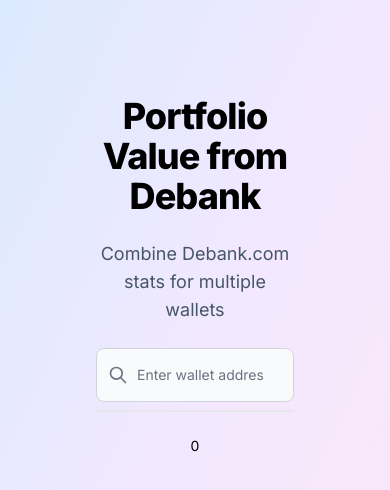
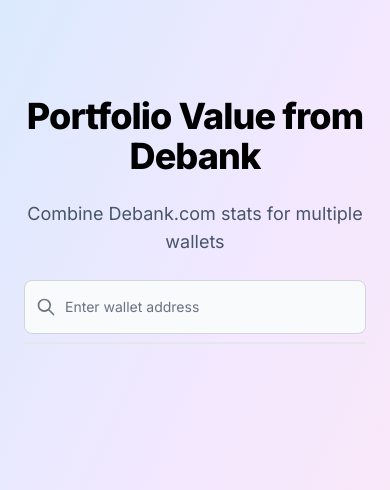
Before and after one commit to gugaevkirill/defi-portfolio-tracker, a Next.js app: page / in a window 390 px wide. Shown: the top 490 px of the page. Built offline with nearby package versions, Linux system fonts and the light colour scheme.

Commit message:
Fix mobile FE

```diff
--- a/components/Wallets.tsx
+++ b/components/Wallets.tsx
@@ -139,7 +139,7 @@
             </ul>
           </>}
 
-          {portfolio.usd_value && <>
+          {portfolio.usd_value ? <>
             <h3 className="pt-8 text-2xl font-bold">Portfolio by Coin:</h3>
             <div className="mt-2 relative overflow-x-auto shadow-md sm:rounded-lg">
               <table className="w-full text-sm text-left text-gray-500 dark:text-gray-400">
@@ -193,7 +193,7 @@
                 </tbody>
               </table>
             </div>
-          </>}
+          </> : <></>}
 
           {/*<button*/}
           {/*  className="bg-slate-900 hover:bg-slate-700 focus:outline-none focus:ring-2 focus:ring-slate-400 focus:ring-offset-2 focus:ring-offset-slate-50 text-white font-semibold h-12 px-6 rounded-lg my-5"*/}
--- a/pages/index.tsx
+++ b/pages/index.tsx
@@ -8,7 +8,7 @@
     <Head>
       <title>DEFI Portfolio Tracker</title>
     </Head>
-    <main className="p-24 min-h-screen bg-gradient-to-br from-blue-100 via-purple-100 to-pink-100">
+    <main className="pt-24 px-6 sm:px-12 lg:px-24 min-h-screen bg-gradient-to-br from-blue-100 via-purple-100 to-pink-100">
       <div className="max-w-5xl mx-auto sm:pt-5 lg:pt-10">
         <h1 className="font-extrabold text-4xl sm:text-5xl lg:text-6xl tracking-tight text-center dark:text-white">
           Portfolio Value from Debank
```
